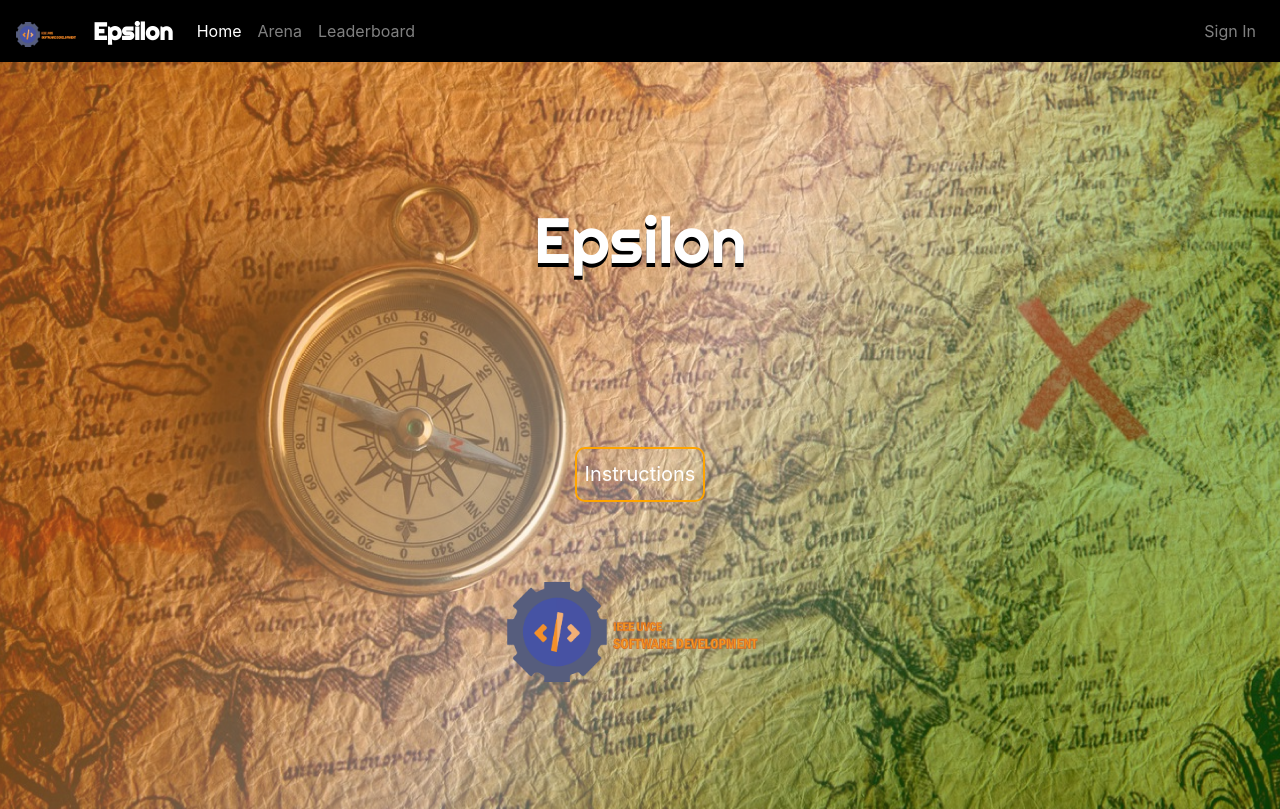
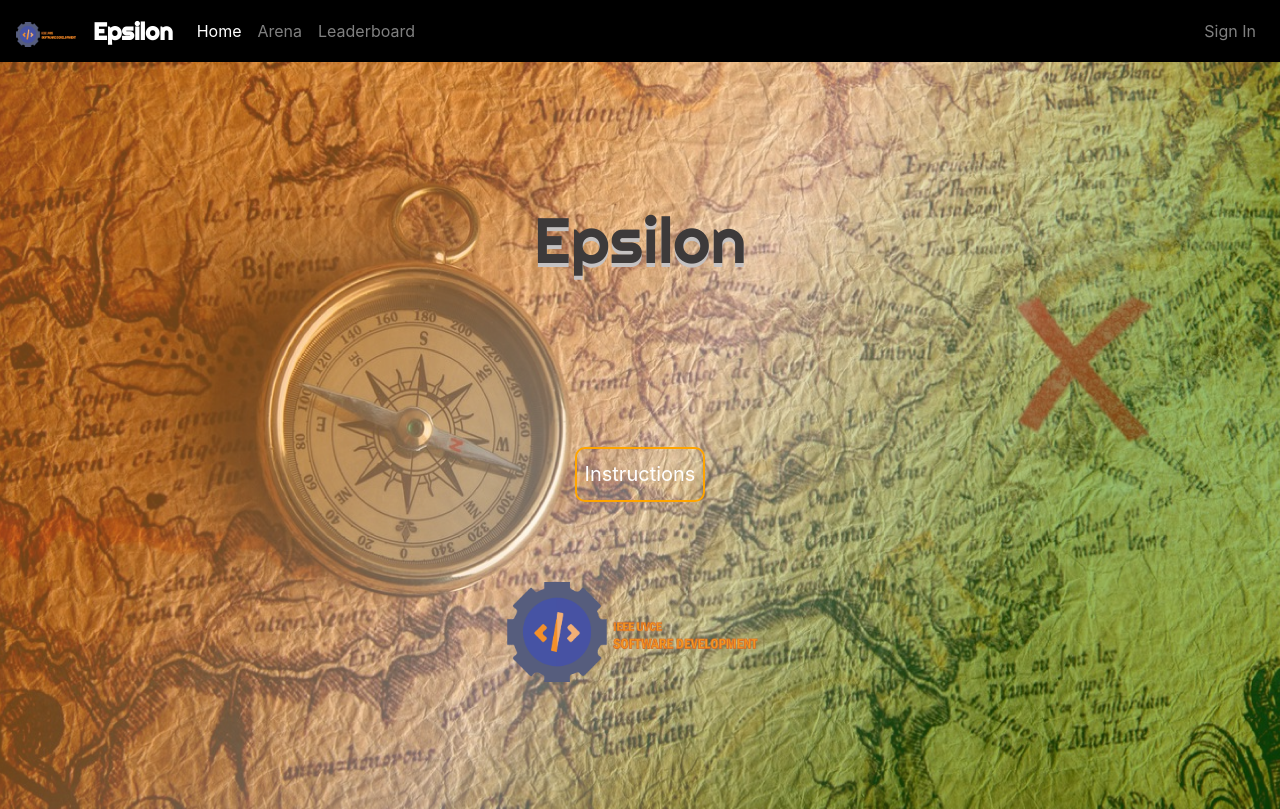
Before and after one commit to Nimitha-jagadeesha/Epsilonn-22, a Django app: page / in a window 1280 px wide. Shown: the top 809 px of the page. Run offline with Django 3.2, Linux system fonts and the light colour scheme; some libraries are stand-ins or nearby versions; some web fonts are replaced.

Commit message:
Update home.html

```diff
--- a/epsilon/templates/epsilon/home.html
+++ b/epsilon/templates/epsilon/home.html
@@ -189,10 +189,10 @@
 
     <div class="pic">
         <br />
-        <h2 style="color:white;font-family: 'Righteous', sans-serif;font-size: 4.0em; text-shadow: 0px 4px 0px black;" class="text-center">Epsilon
+        <h2 style="color:rgb(61, 58, 58);font-family: 'Righteous', sans-serif;font-size: 4.0em; text-shadow: 0px 4px 0px rgb(197, 194, 194);" class="text-center">Epsilon
         </h2>
         <div class="div1">
-            <a href="#ins" style="font-size:20px;"> <button  id="but">Instructions</button></a>
+            <a href="#ins" style="font-size:20px; color:rgb(61, 58, 58);"> <button  id="but">Instructions</button></a>
         </div>
 
         <!-- <p id="demo" class="font-weight-bold text-center" style="color:white;"></p> -->
```
